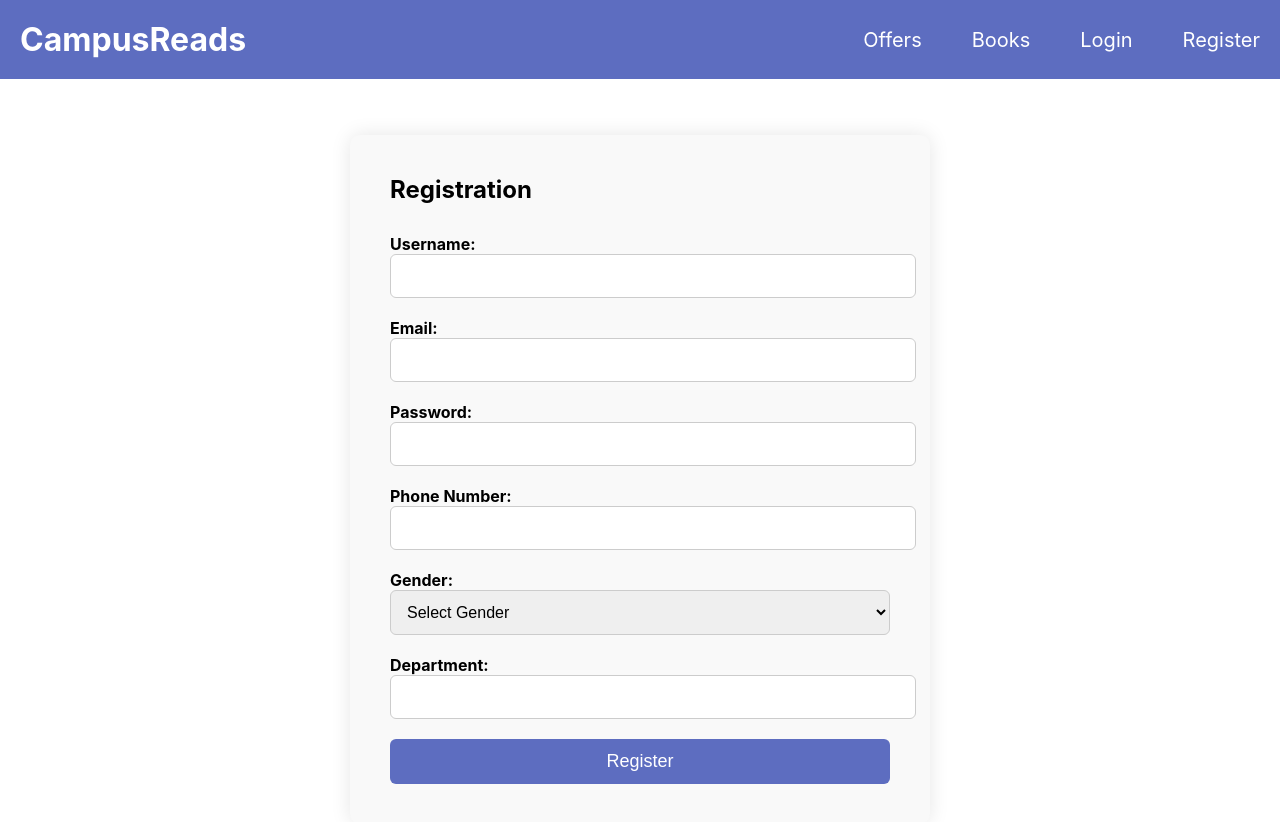
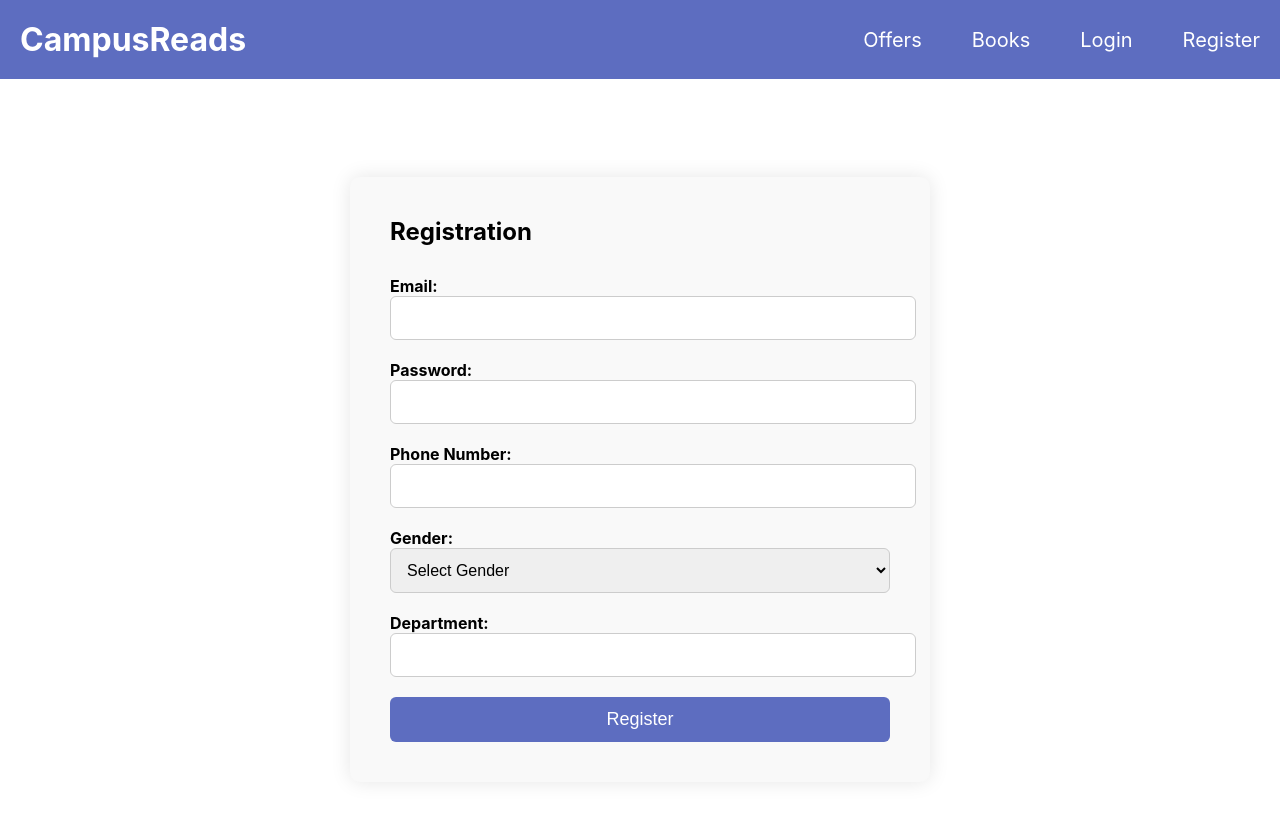
Before and after one commit to norestrictionss/CampusReads, a React (Create React App) app in the folder frontend/: page /register in a window 1280 px wide. Shown: the top 822 px of the page. Built offline with nearby package versions, Linux system fonts and the light colour scheme.

Commit message:
added login

```diff
--- a/frontend/src/pages/Login.js
+++ b/frontend/src/pages/Login.js
@@ -1,14 +1,19 @@
 import React, { useState } from "react";
 import "../style.css"; // Import your CSS file for styling
+import "../style.css"; // Import your CSS file for styling
+import { db, auth } from "../config/firebase";
+import { ref, get, orderByChild, equalTo, limitToFirst, query } from "firebase/database";
+import { signInWithEmailAndPassword } from "firebase/auth";
+import bcrypt from "bcryptjs-react";
 
 export default function Login() {
-  // State variables for username and password
-  const [username, setUsername] = useState("");
+  // State variables for email and password
+  const [email, setEmail] = useState("");
   const [password, setPassword] = useState("");
 
   // Function to handle changes in the username field
-  const handleUsernameChange = (event) => {
-    setUsername(event.target.value);
+  const handleEmailChange = (event) => {
+    setEmail(event.target.value);
   };
 
   // Function to handle changes in the password field
@@ -17,16 +22,47 @@ export default function Login() {
   };
 
   // Function to handle form submission
-  const handleSubmit = (event) => {
-    event.preventDefault();
-    // Here you can implement your login logic using the username and password
-    // For example, you can send an API request to authenticate the user
-    console.log("Username:", username);
-    console.log("Password:", password);
-    // Reset the form fields after submission if needed
-    setUsername("");
-    setPassword("");
-  };
+  // Function to handle form submission
+const handleSubmit = async (event) => {
+  event.preventDefault();
+  try {
+    // Retrieve the hashed password from the database based on the username
+    const queryRef = query(ref(db, 'users/'), orderByChild('email'), equalTo("girayakman1@gmail.com"), limitToFirst(1));
+    const snapshot = await get(queryRef);
+    if (snapshot.exists()) {
+      const userData = snapshot.val();
+      const uid = Object.keys(userData)[0];
+      const hashedPasswordFromDB = userData[uid].password;
+      var email = userData[uid].email
+
+      // Compare the hashed password from the database with the hashed version of the password entered by the user
+      const isPasswordMatch = bcrypt.compareSync(password, hashedPasswordFromDB);
+      if (isPasswordMatch) {
+        console.log("Password matches!");
+        // Here you can proceed with authenticating the user
+      } else {
+        console.log("Password does not match!");
+        // Handle incorrect password
+      }
+    } else {
+      console.log("User not found!");
+      // Handle user not found
+    }
+  } catch (error) {
+    console.error("Error:", error.message);
+    // Handle errors, such as displaying error messages to the user
+  }
+
+  try {
+    // Sign in the user with the provided username and password
+    await signInWithEmailAndPassword(auth, email, password);
+    console.log("User signed in successfully!");
+    // You can redirect the user to another page or perform other actions upon successful sign-in
+  } catch (error) {
+    console.error("Error:", error.message);
+  }
+};
+
 
   return (
     <div className="login-container">
@@ -34,12 +70,12 @@ export default function Login() {
         <h2>Login</h2>
         <form className="login-form" onSubmit={handleSubmit}>
           <div className="form-group">
-            <label htmlFor="username">Username:</label>
+            <label htmlFor="email">Email:</label>
             <input
               type="text"
-              id="username"
-              value={username}
-              onChange={handleUsernameChange}
+              id="email"
+              value={email}
+              onChange={handleEmailChange}
               required
             />
           </div>
--- a/frontend/src/pages/Register.js
+++ b/frontend/src/pages/Register.js
@@ -8,7 +8,6 @@ import bcrypt from "bcryptjs-react";
 
 export default function Register() {
   // State variables for registration fields
-  const [username, setUsername] = useState("");
   const [password, setPassword] = useState("");
   const [phoneNumber, setPhoneNumber] = useState("");
   const [gender, setGender] = useState("");
@@ -34,7 +33,6 @@ export default function Register() {
         // Save user data to the database
         set(ref(db, 'users/' + uid), {
           email: email,
-          username: username,
           password: hashedPassword,
           phoneNumber: phoneNumber,
           gender: gender,
@@ -42,12 +40,6 @@ export default function Register() {
         });
 
         // Reset the form fields after successful registration
-        setUsername("");
-        setPassword("");
-        setPhoneNumber("");
-        setGender("");
-        setEmail("");
-        setDepartment("");
 
         console.log("Registration successful!");
       })
@@ -64,16 +56,6 @@ export default function Register() {
       <div className="login-box">
         <h2>Registration</h2>
         <form className="login-form" onSubmit={handleSubmit}>
-          <div className="form-group">
-            <label htmlFor="username">Username:</label>
-            <input
-              type="text"
-              id="username"
-              value={username}
-              onChange={(e) => setUsername(e.target.value)}
-              required
-            />
-          </div>
           <div className="form-group">
             <label htmlFor="email">Email:</label>
             <input
```
